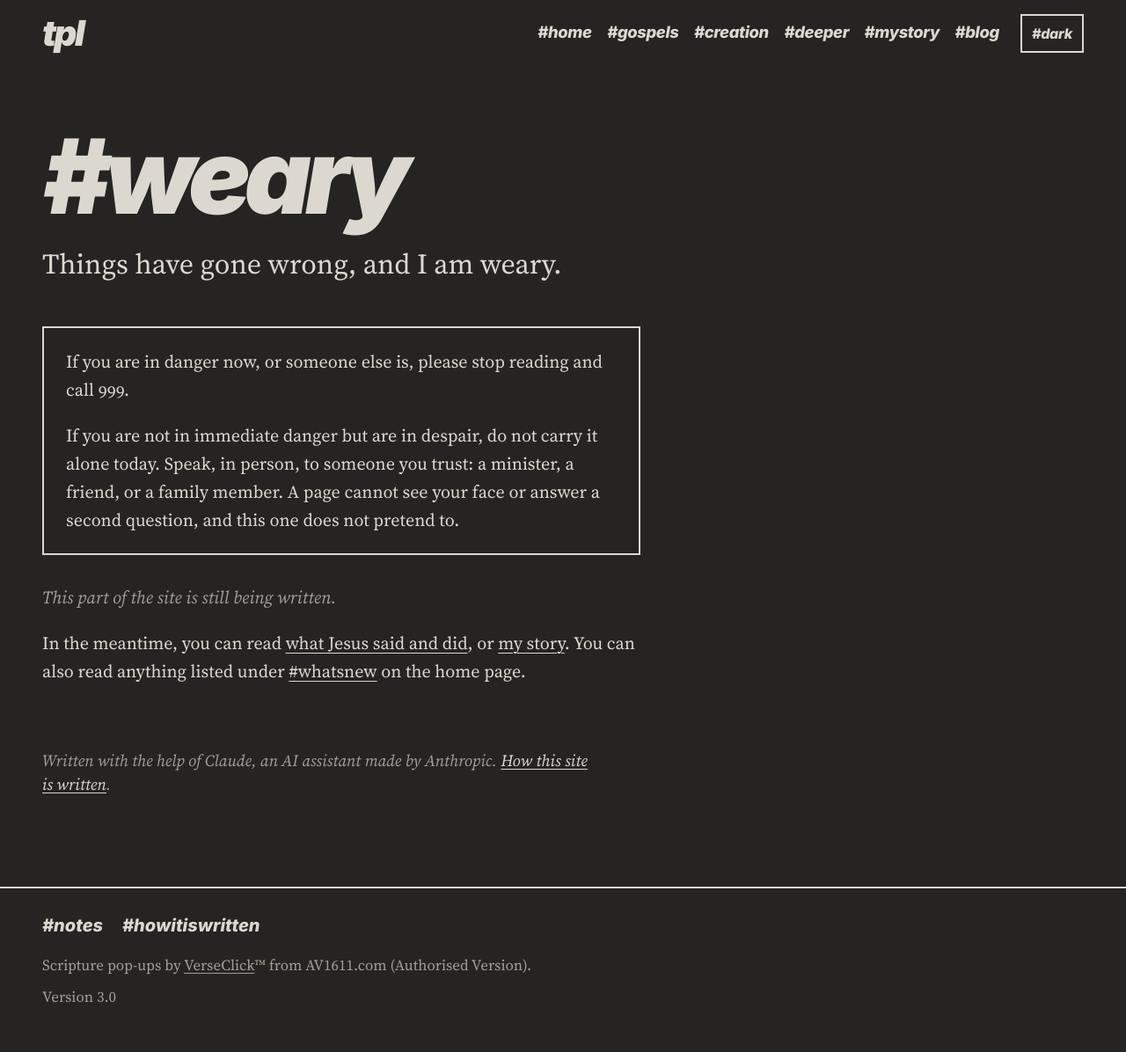
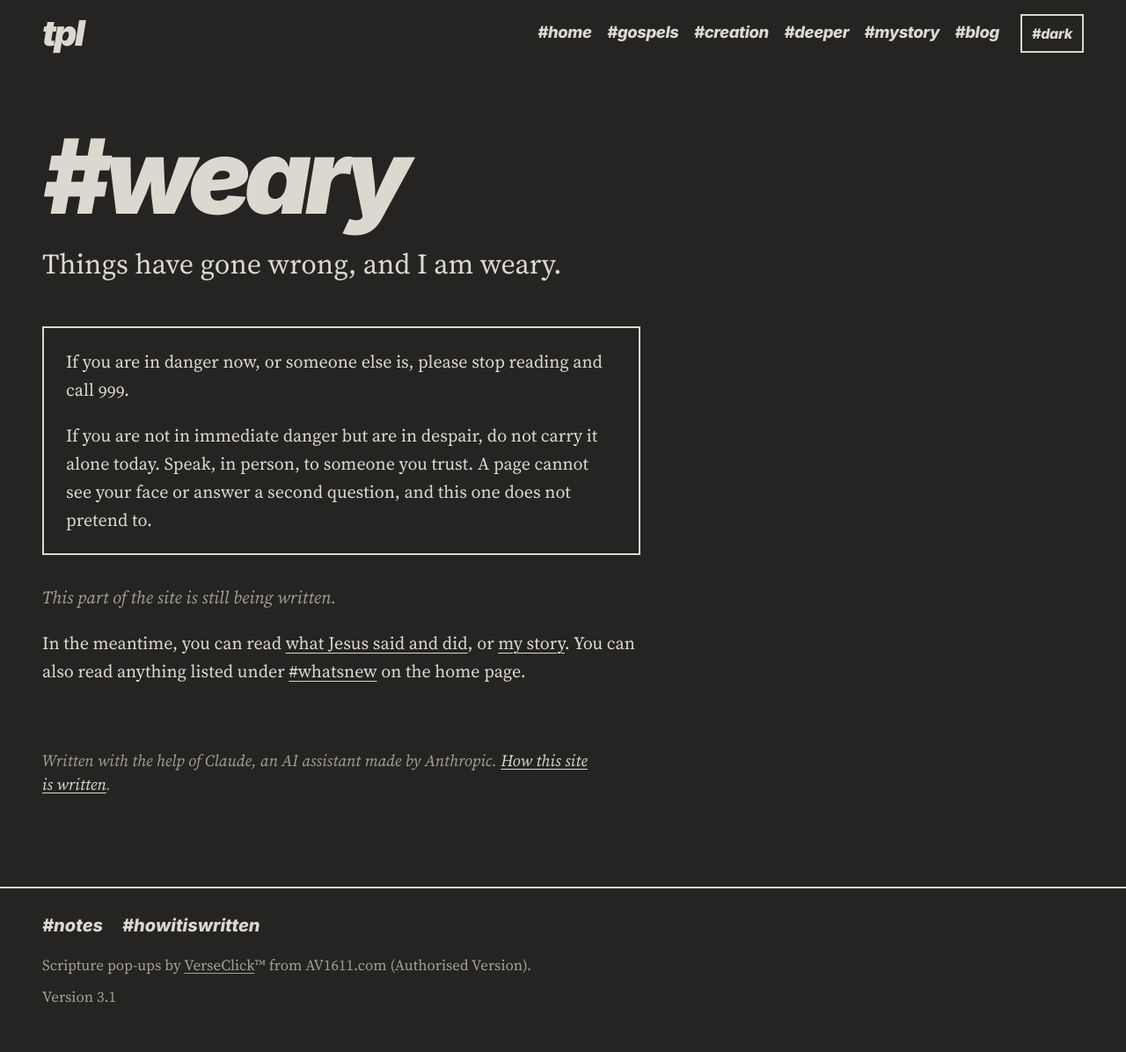
Before and after one commit to ForestWalkUK/truthpeaceandlove, a Jekyll site: the page built from weary/index.md, in a window 1280 px wide. Shown: the whole page at 88% size. Built offline with Jekyll 4.4.1, drawn with Linux system fonts in a browser that asks for light colours.

Commit message:
v3.1: shorten the #weary distress note
- Removed "a minister, a friend, or a family member." from the #weary page; the sentence now ends "to someone you trust."

```diff
--- a/PROJECT-STATE.txt
+++ b/PROJECT-STATE.txt
@@ -1,7 +1,7 @@
 Truth, Peace and Love - PROJECT STATE
 =====================================
-Version: 3.0 (30th October, A.D. 2026)
-Archive: truthpeaceandlove-v3.0.zip
+Version: 3.1 (30th October, A.D. 2026)
+Archive: truthpeaceandlove-v3.1.zip
 
 What the site is
 ----------------
--- a/_config.yml
+++ b/_config.yml
@@ -3,7 +3,7 @@ lang: en-GB
 url: "https://forestwalkuk.github.io"
 baseurl: "/truthpeaceandlove"
 markdown: kramdown
-site_version: "3.0"
+site_version: "3.1"
 strapline: Found in Jesus Christ
 exclude:
   - README.md
--- a/assets/css/style.css
+++ b/assets/css/style.css
@@ -1,4 +1,4 @@
-/* Truth, Peace and Love - style.css - version 3.0 (typographic design) */
+/* Truth, Peace and Love - style.css - version 3.1 (typographic design) */
 
 /* Typefaces (SIL Open Font Licence), self-hosted:
    Source Serif 4 for reading (assets/fonts/OFL.txt);
--- a/weary/index.md
+++ b/weary/index.md
@@ -10,6 +10,6 @@ permalink: /weary/
 
 If you are in danger now, or someone else is, please stop reading and call 999.
 
-If you are not in immediate danger but are in despair, do not carry it alone today. Speak, in person, to someone you trust: a minister, a friend, or a family member. A page cannot see your face or answer a second question, and this one does not pretend to.
+If you are not in immediate danger but are in despair, do not carry it alone today. Speak, in person, to someone you trust. A page cannot see your face or answer a second question, and this one does not pretend to.
 
 </div>
```
Also changed, not shown: CHANGELOG.txt.
